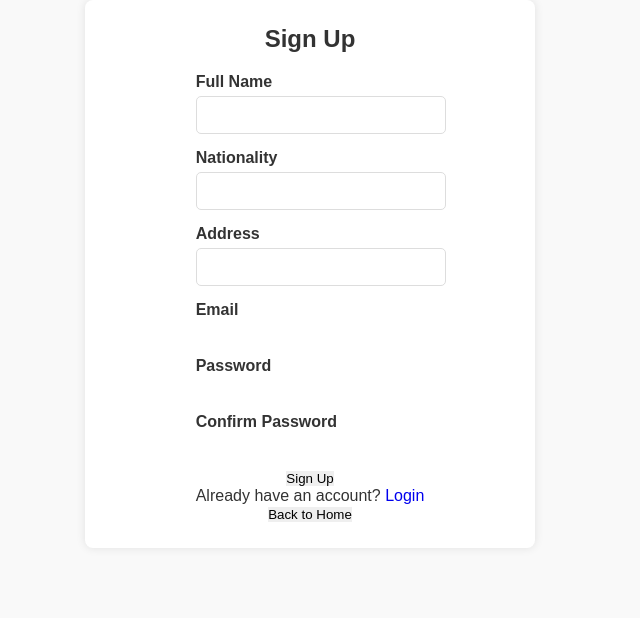
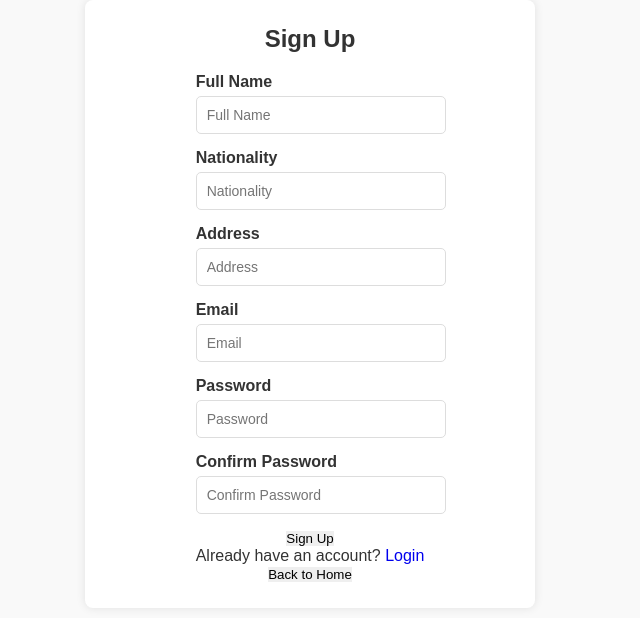
Before and after one commit to RiyadMurad44/Digital_Wallet, a PHP site: page /signup.html in a window 1280 px wide. Shown: the top 618 px of the page, without its empty margins (330-970 px from the left). Run offline with PHP 8.4, Linux system fonts and the light colour scheme.

Commit message:
fixed some styling for the page

```diff
--- a/Wallet - Client/CSS/styles.css
+++ b/Wallet - Client/CSS/styles.css
@@ -271,8 +271,7 @@ section {
 }
 
 .input-group select,
-.input-group input[type="text"],
-.input-group input[type="file"] {
+.input-group input {
   width: 100%;
   padding: 10px;
   border: 1px solid #ddd;
--- a/Wallet - Client/login.html
+++ b/Wallet - Client/login.html
@@ -11,12 +11,12 @@
         <h2>Login</h2>
         <form action="#" method="POST">
             <div class="input-group">
-                <label for="username">Username</label>
-                <input type="text" id="username" name="username" required>
+                <label for="email">Email</label>
+                <input type="text" placeholder="Email" id="email" name="email" required>
             </div>
             <div class="input-group">
                 <label for="password">Password</label>
-                <input type="password" id="password" name="password" required>
+                <input type="password" placeholder="Password" id="password" name="password" required>
             </div>
             <button type="submit">Login</button>
             <p class="register-link">Don't have an account? <a href="./signup.html">Register</a></p>
--- a/Wallet - Client/signup.html
+++ b/Wallet - Client/signup.html
@@ -12,27 +12,27 @@
         <form action="#" method="POST">
             <div class="input-group">
                 <label for="fullname">Full Name</label>
-                <input type="text" id="fullname" name="fullname" required>
+                <input type="text" placeholder="Full Name" id="fullname" name="fullname" required>
             </div>
             <div class="input-group">
                 <label for="nationality">Nationality</label>
-                <input type="text" id="nationality" name="nationality" required>
+                <input type="text" placeholder="Nationality" id="nationality" name="nationality" required>
             </div>
             <div class="input-group">
                 <label for="address">Address</label>
-                <input type="text" id="address" name="address" required>
+                <input type="text" placeholder="Address" id="address" name="address" required>
             </div>
             <div class="input-group">
                 <label for="email">Email</label>
-                <input type="email" id="email" name="email" required>
+                <input type="email" placeholder="Email" id="email" name="email" required>
             </div>
             <div class="input-group">
                 <label for="password">Password</label>
-                <input type="password" id="password" name="password" required>
+                <input type="password" placeholder="Password" id="password" name="password" required>
             </div>
             <div class="input-group">
                 <label for="confirm-password">Confirm Password</label>
-                <input type="password" id="confirm-password" name="confirm-password" required>
+                <input type="password" placeholder="Confirm Password" id="Confirm Password" name="confirm-password" required>
             </div>
             <button type="submit">Sign Up</button>
             <p class="register-link">Already have an account? <a href="./login.html">Login</a></p>
```
